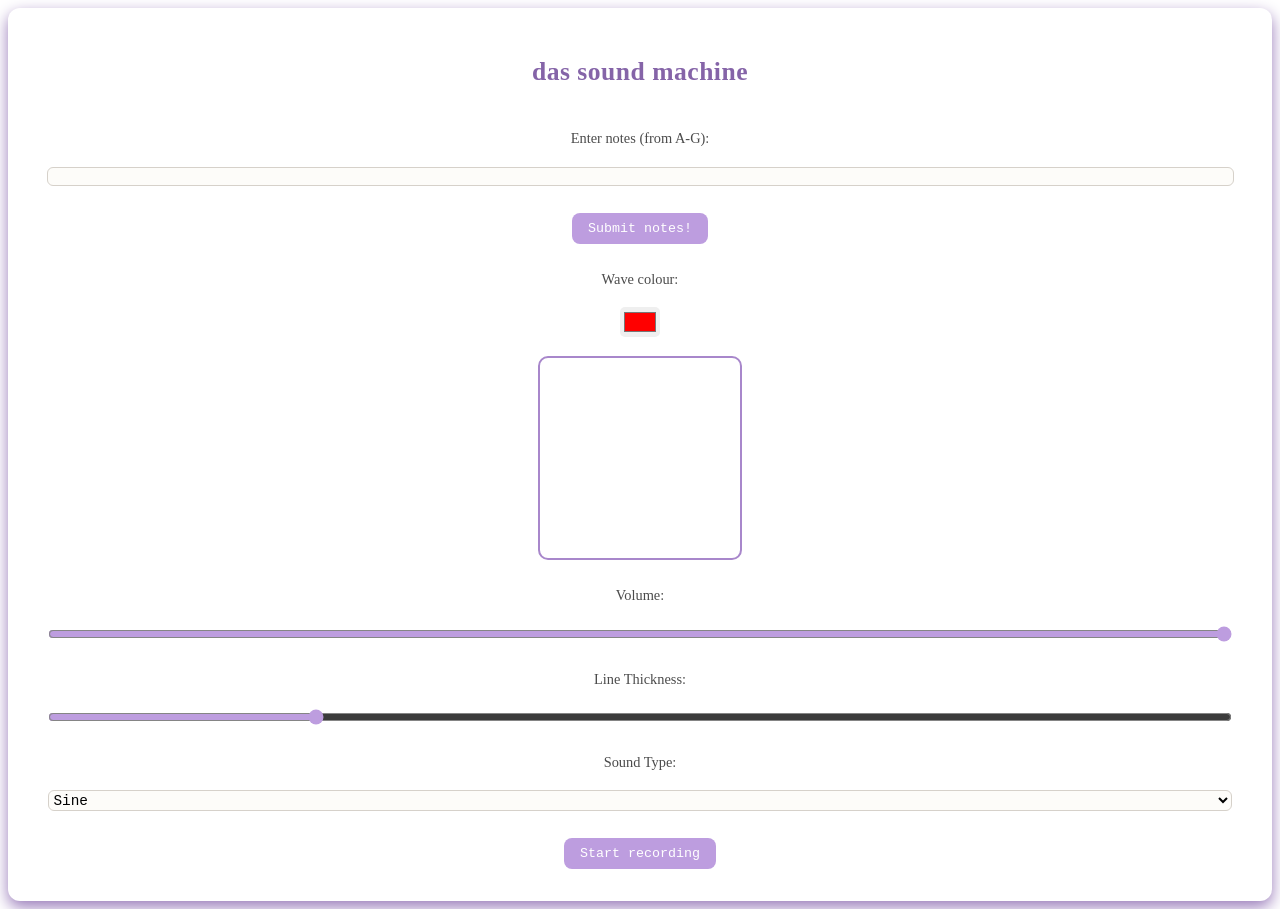
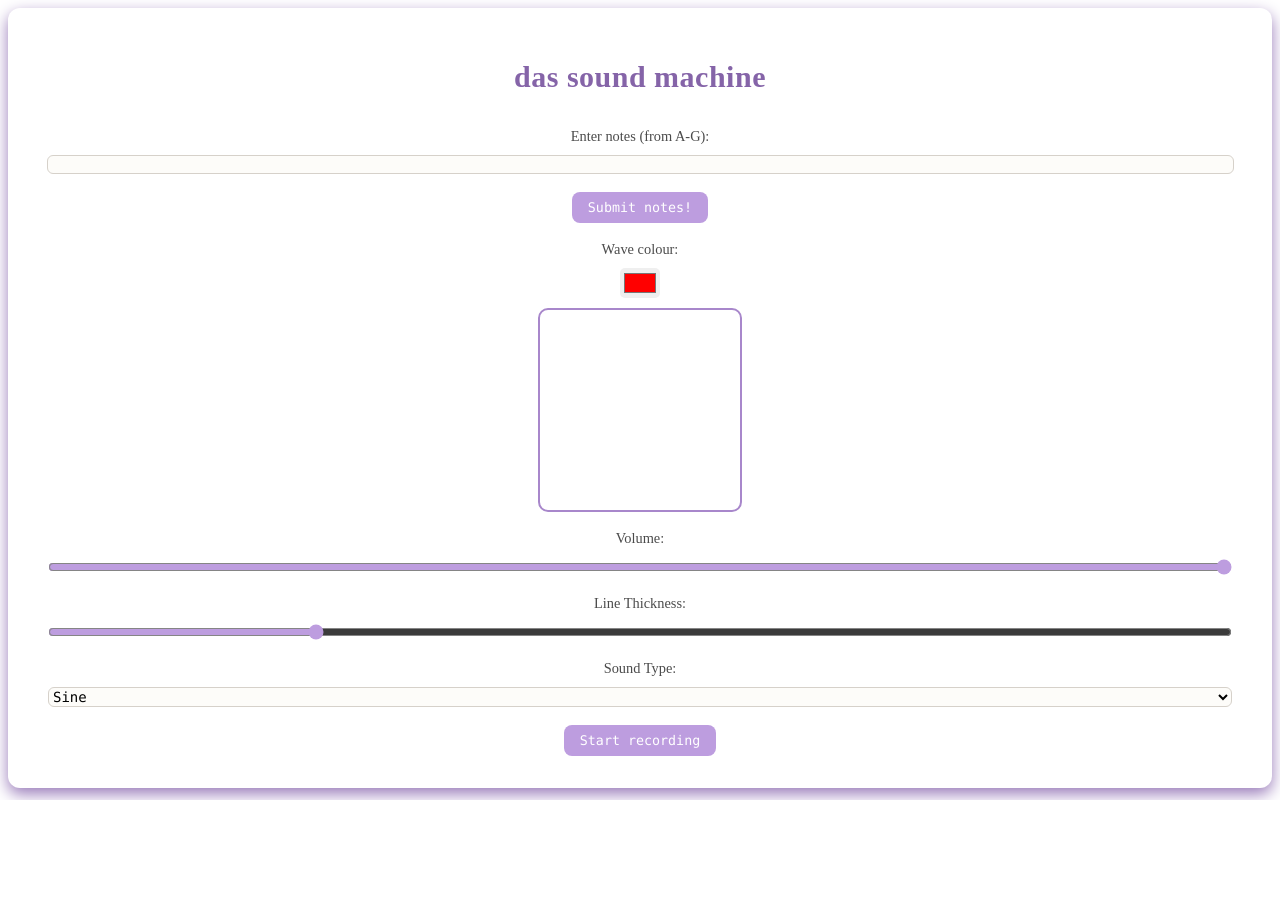
Before and after one commit to miyahope/oscillart-miya, a plain HTML site: page index.html in a window 1280 px wide. After the commit the page ends 800 px from the top, so only its background shows below. Drawn offline with Linux system fonts and the light colour scheme.

Commit message:
font changes, it looked kina ugly to me

```diff
--- a/script.js
+++ b/script.js
@@ -181,6 +181,3 @@ function toggle(){
   }
 
 }
-
-fffffffffff
-ssssDDDD
--- a/style.css
+++ b/style.css
@@ -5,17 +5,17 @@
   display: flex;
   justify-content: center;
   align-items: center;
-  min-height: 100vh;
-  margin: 0;
 }
 
 h1 {
   color: #8564a8;
   font-family: 'Playfair Display', serif;
-  font-size: 1.6rem;
+  font-size: 30px;
   letter-spacing: 0.5px;
   text-align: center;
   margin-bottom: 1rem;
+
+
 }
 
 #container {
@@ -26,7 +26,7 @@ h1 {
   display: flex;
   flex-direction: column;
   align-items: center;
-  gap: 1.2rem;
+  gap: 10px;
 }
 
 #canvas {
@@ -38,6 +38,7 @@ h1 {
 }
 
 label {
+
   font-size: 0.9rem;
   color: #4b4b4b;
   font-family: 'Playfair Display', serif;
@@ -51,7 +52,7 @@ input[type="text"] {
   border-radius: 6px;
   border: 1px solid #d6d1ca;
   background-color: #fdfcf9;
-  font-family: 'Source Code Pro', monospace;
+  font-family: 'Lucida Console', monospace;
   font-size: 0.9rem;
 }
 
@@ -61,23 +62,21 @@ input[type="color"] {
   width: 40px;
   height: 30px;
   border-radius: 5px;
-  cursor: pointer;
 }
 
 input[type="range"] {
   width: 100%;
-  accent-color: #bd9ddf;
+  accent-color: #bd9ddf; /*for bars */
 }
 
 /* sound type */
 select {
   width: 100%;
-  padding: 0.4px;
   border-radius: 6px;
   border: 1px solid #d6d1ca;
   background: #fdfcf9;
-  font-family: 'Source Code Pro', monospace;
-  font-size: 0.9rem;
+  font-family: 'Lucida Console', monospace;
+  font-size: 14px;
 }
 
 button {
@@ -86,7 +85,6 @@ button {
   border: none;
   padding: 0.5rem 1rem;
   border-radius: 8px;
-  font-family: 'Source Code Pro', monospace;
-  cursor: pointer;
+  font-family: 'Lucida Console', monospace;
   margin-top: 0.5rem;
 }
```
